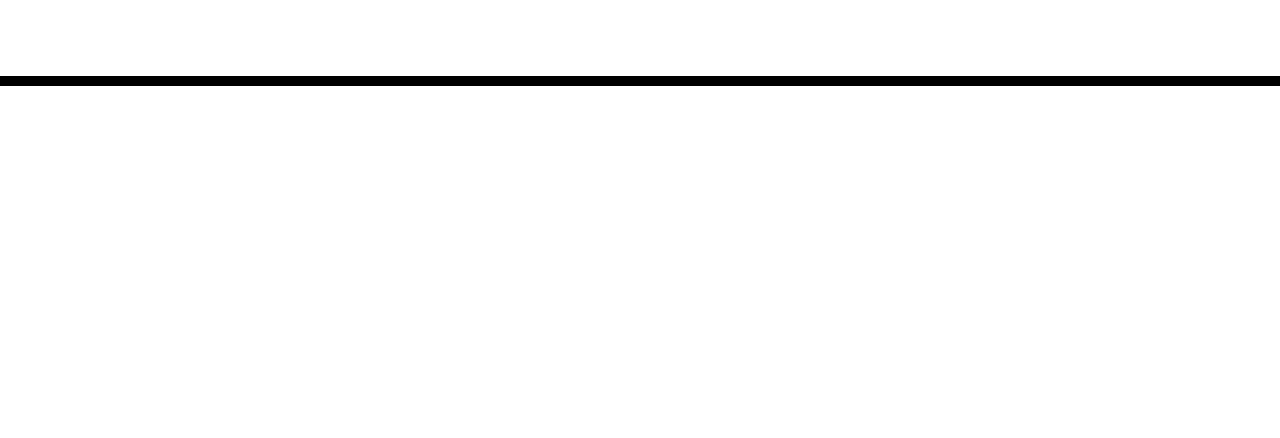
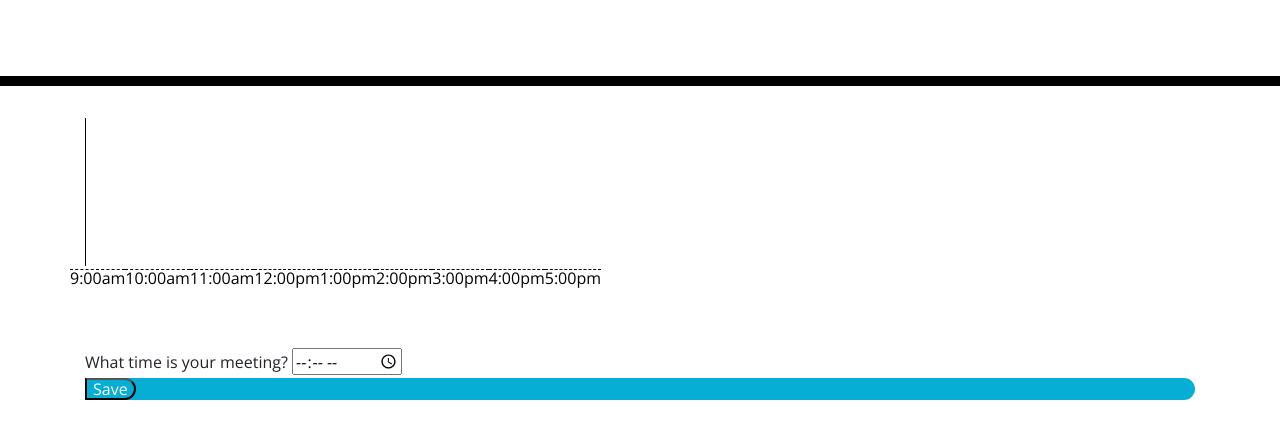
Before and after one commit to ayvavalenti/work-day, a plain HTML site: page index.html in a window 1280 px wide. Shown: the part 182-620 px from the top of the page. Drawn offline with nearby package versions, Linux system fonts and the light colour scheme; files that its build step writes are made by us from their sources.

Commit message:
index upadtes

```diff
--- a/assets/js/script.js
+++ b/assets/js/script.js
@@ -1,2 +1,3 @@
-$("#task-form-modal .saveBtn").click(function() {
+$("#task-form .saveBtn").click(function() {
+    var text = $("")
 });
--- a/index.html
+++ b/index.html
@@ -18,7 +18,7 @@
       href="https://fonts.googleapis.com/css?family=Open+Sans&display=swap"
       rel="stylesheet"
     />
-    <link rel="stylesheet" href="style.css" />
+    <link rel="stylesheet" href="./assets/css/style.css" />
     <title>Work Day Scheduler</title>
   </head>
 
@@ -30,9 +30,32 @@
     </header>
     <div class="container">
       <!-- Timeblocks go here -->
+      <div class="text"></div>
+      <textarea class="text" rows="8"></textarea>
+      <div class="row">
+        <div class="hour">9:00am</div>
+        <div class="hour">10:00am</div>
+        <div class="hour">11:00am</div>
+        <div class="hour">12:00pm</div>
+        <div class="hour">1:00pm</div>
+        <div class="hour">2:00pm</div>
+        <div class="hour">3:00pm</div>
+        <div class="hour">4:00pm</div>
+        <div class="hour">5:00pm</div>
+      </div>
+      <div class="meeting-time"></div>
+      <label for="meeting-time">What time is your meeting?
+      </label>
+      <input type="time" class="meeting-time" min="9:00am" max="5:00pm" required>
+      <div class="saveBtn">
+        <button type="button" class="saveBtn">Save</button>
+      </div>
     </div>
 
     <script src="https://code.jquery.com/jquery-3.4.1.min.js"></script>
     <script src="https://cdnjs.cloudflare.com/ajax/libs/moment.js/2.24.0/moment.min.js"></script>
+    <script src="./assets/js/script.js"></script>
   </body>
 </html>
+
+<!-- needs class: hour, past, present, future, saveBtn, description,time-block, row, saveBtn i:hover -->
```
